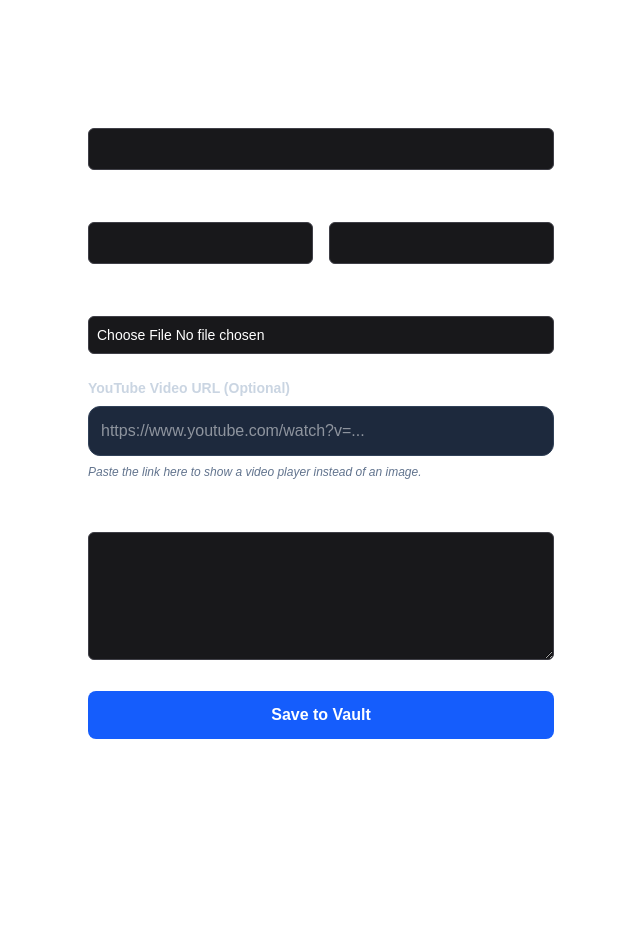
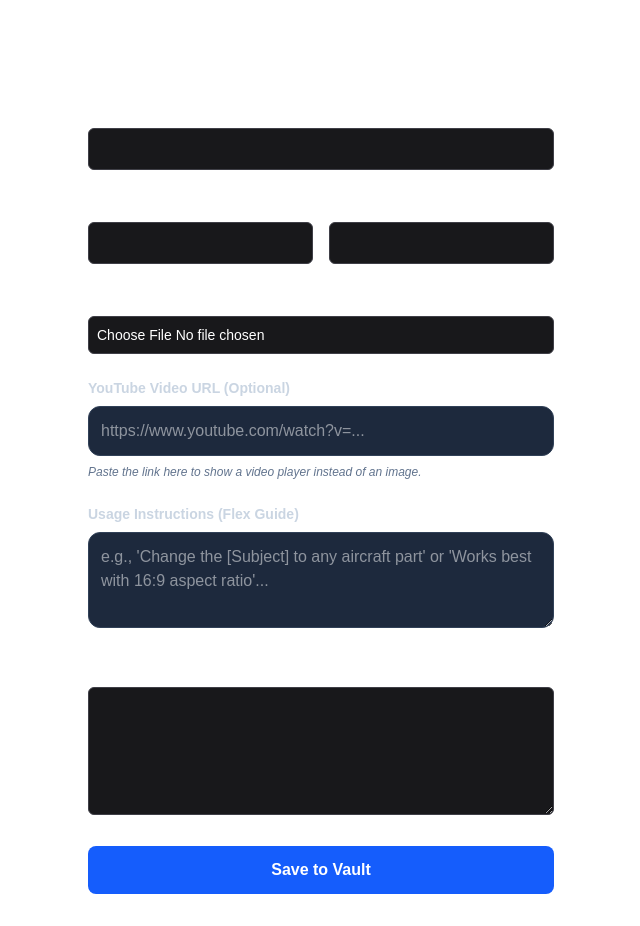
Before and after one commit to selooe/prompt-vault, a Next.js app: page /add in a window 1280 px wide. Shown: the whole page, without its empty margins (319-959 px from the left). Before the commit the page ends 800 px from the top, so only its background shows below. Built offline with nearby package versions, Linux system fonts and the light colour scheme; no server answers.

Commit message:
added usage instructions field and display logic

```diff
--- a/src/app/add/page.tsx
+++ b/src/app/add/page.tsx
@@ -12,6 +12,7 @@ export default function AddPrompt() {
   const [loading, setLoading] = useState(false);
   const router = useRouter();
   const [videoUrl, setVideoUrl] = useState('');
+  const [usageInstructions, setUsageInstructions] = useState('');
 
   const handleSubmit = async (e: React.FormEvent) => {
   e.preventDefault();
@@ -56,6 +57,7 @@ export default function AddPrompt() {
         image_url: isPdf ? null : fileUrl,
         pdf_url: isPdf ? fileUrl : null,
         video_url: videoUrl,
+        usage_instructions: usageInstructions,
       },
     ]);
 
@@ -115,6 +117,16 @@ export default function AddPrompt() {
         </div>
 
         <div>
+          <label className="block text-sm font-bold text-slate-300 mb-2">Usage Instructions (Flex Guide)</label>
+          <textarea
+            placeholder="e.g., 'Change the [Subject] to any aircraft part' or 'Works best with 16:9 aspect ratio'..."
+            className="w-full p-3 bg-slate-800 border border-slate-700 rounded-xl text-white focus:ring-2 focus:ring-blue-500 outline-none h-24"
+            value={usageInstructions}
+            onChange={(e) => setUsageInstructions(e.target.value)}
+          />
+        </div>
+
+        <div>
           <label className="block text-sm font-medium mb-2">Full AI Prompt</label>
           <textarea className="w-full p-2 bg-zinc-900 border border-zinc-700 rounded-md h-32" value={fullPrompt} onChange={(e) => setFullPrompt(e.target.value)} required />
         </div>
--- a/src/app/prompt/[id]/page.tsx
+++ b/src/app/prompt/[id]/page.tsx
@@ -94,6 +94,18 @@ export default async function PromptDetail({
                 </pre>
               </div>
             </div>
+          {/* USAGE INSTRUCTIONS SECTION */}
+          {prompt.usage_instructions && (
+            <div className="mt-8 p-6 bg-amber-50 border border-amber-200 rounded-2xl">
+              <div className="flex items-center gap-2 mb-3 text-amber-800 font-bold">
+                <svg xmlns="http://www.w3.org/2000/svg" width="20" height="20" viewBox="0 0 24 24" fill="none" stroke="currentColor" strokeWidth="2" strokeLinecap="round" strokeLinejoin="round"><path d="M2 3h6a4 4 0 0 1 4 4v14a3 3 0 0 0-3-3H2z"></path><path d="M22 3h-6a4 4 0 0 0-4 4v14a3 3 0 0 1 3-3h7z"></path></svg>
+                <h3>Usage & Customization Guide</h3>
+              </div>
+              <p className="text-amber-900 leading-relaxed whitespace-pre-wrap italic">
+                {prompt.usage_instructions}
+              </p>
+            </div>
+          )}
           </div>
         </div>
       </div>
```
